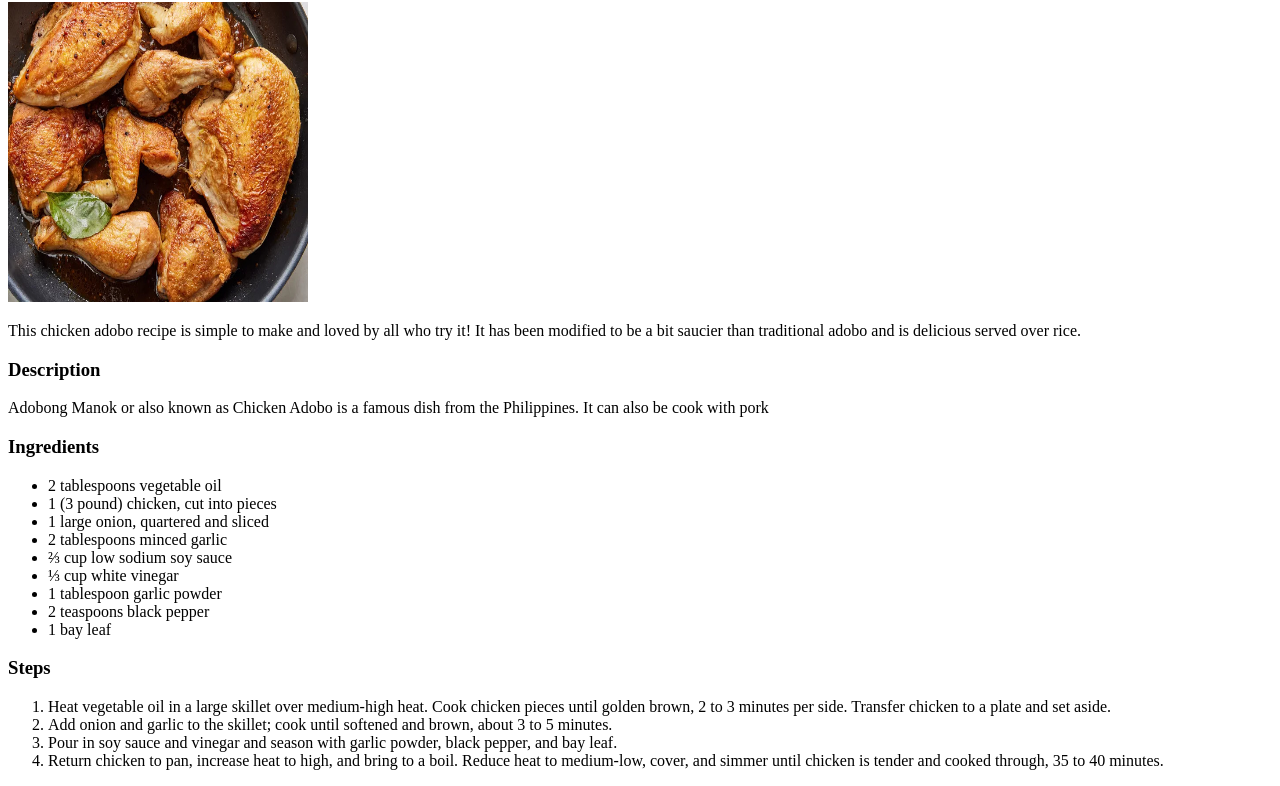
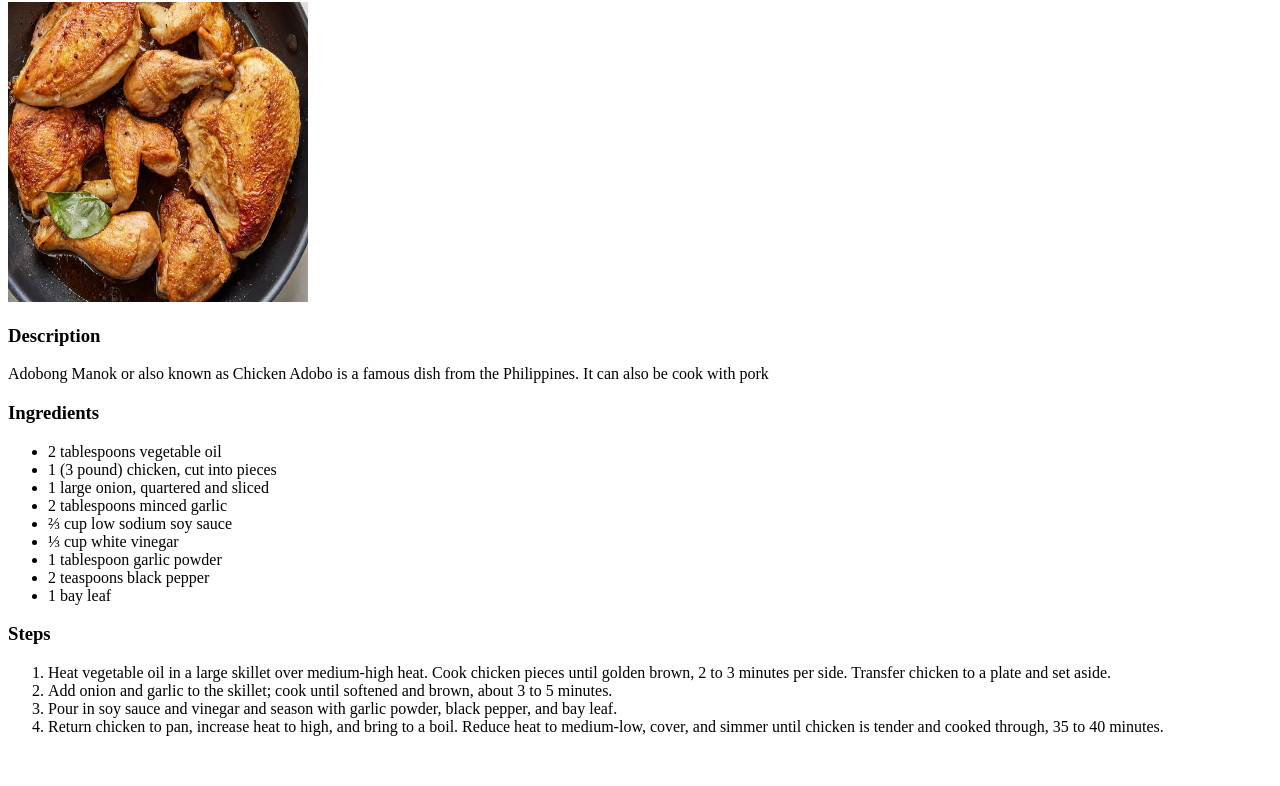
Before and after one commit to ichanmsngkyy/odin-recipes, a plain HTML site: page recipes/adobo.html in a window 1280 px wide. Shown: the part 78-864 px from the top of the page. After the commit the page ends 830 px from the top, so only its background shows below. Drawn offline with Linux system fonts and the light colour scheme.

Commit message:
Updates all the files that has been modified

```diff
--- a/recipes/adobo.html
+++ b/recipes/adobo.html
@@ -6,8 +6,6 @@
     <meta charset="UTF-8">
     <h1> Chicken Adobo</h1>
     <img src="../images/adobo.jpg" alt="Chicken Adobo" height="300" width="300">
-    <p>This chicken adobo recipe is simple to make and loved by all who try it! It has been modified to be a bit saucier
-        than traditional adobo and is delicious served over rice.</p>
 </head>
 
 <body>
```
Also changed, not shown: recipes/lasagna.html (+1 -1 lines), 1 other file.
